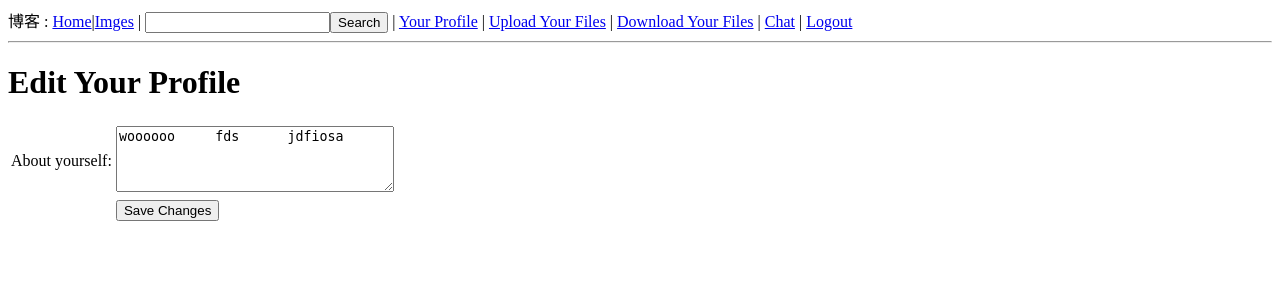
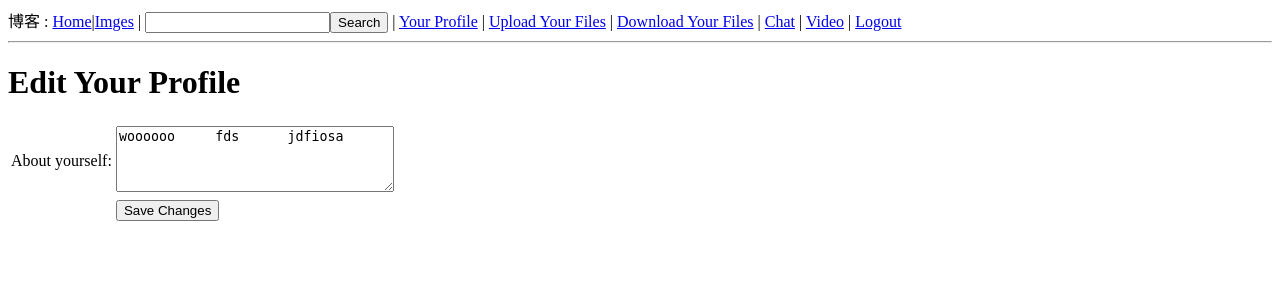
Before and after one commit to 4215105/flask, a Flask app: page /edit in a window 1280 px wide. Shown: the top 300 px of the page. Run offline with Flask 2, Linux system fonts and the light colour scheme; a user stored in the database is signed in; data comes from the database, SQL or seed files in the repository; parts of the project's set-up code (start-up, migrations or seed data) failed here and were passed over; some libraries are stand-ins or nearby versions.

Commit message:
update
更新首页新增video的链接

```diff
--- a/app/routes.py
+++ b/app/routes.py
@@ -42,7 +42,7 @@ def gen(camera):
 
 @login_required
 @app.route('/video')
-def video_feed():
+def video():
     """Video streaming route. Put this in the src attribute of an img tag."""
     return Response(gen(Camera()),
                     mimetype='multipart/x-mixed-replace; boundary=frame')
--- a/app/templates/base.html
+++ b/app/templates/base.html
@@ -45,6 +45,7 @@
 			 | <a href="{{ url_for('upload_file') }}">Upload Your Files</a>
 			 | <a href="{{ url_for('download_file') }}">Download Your Files</a>
 			 | <a href="{{ url_for('chat', username=user.username) }}">Chat</a>
+			 | <a href="{{ url_for('video') }}">Video</a>
      		| <a href="{{ url_for('logout') }}">Logout</a>
      		{% endif %}
 		</div>
```
